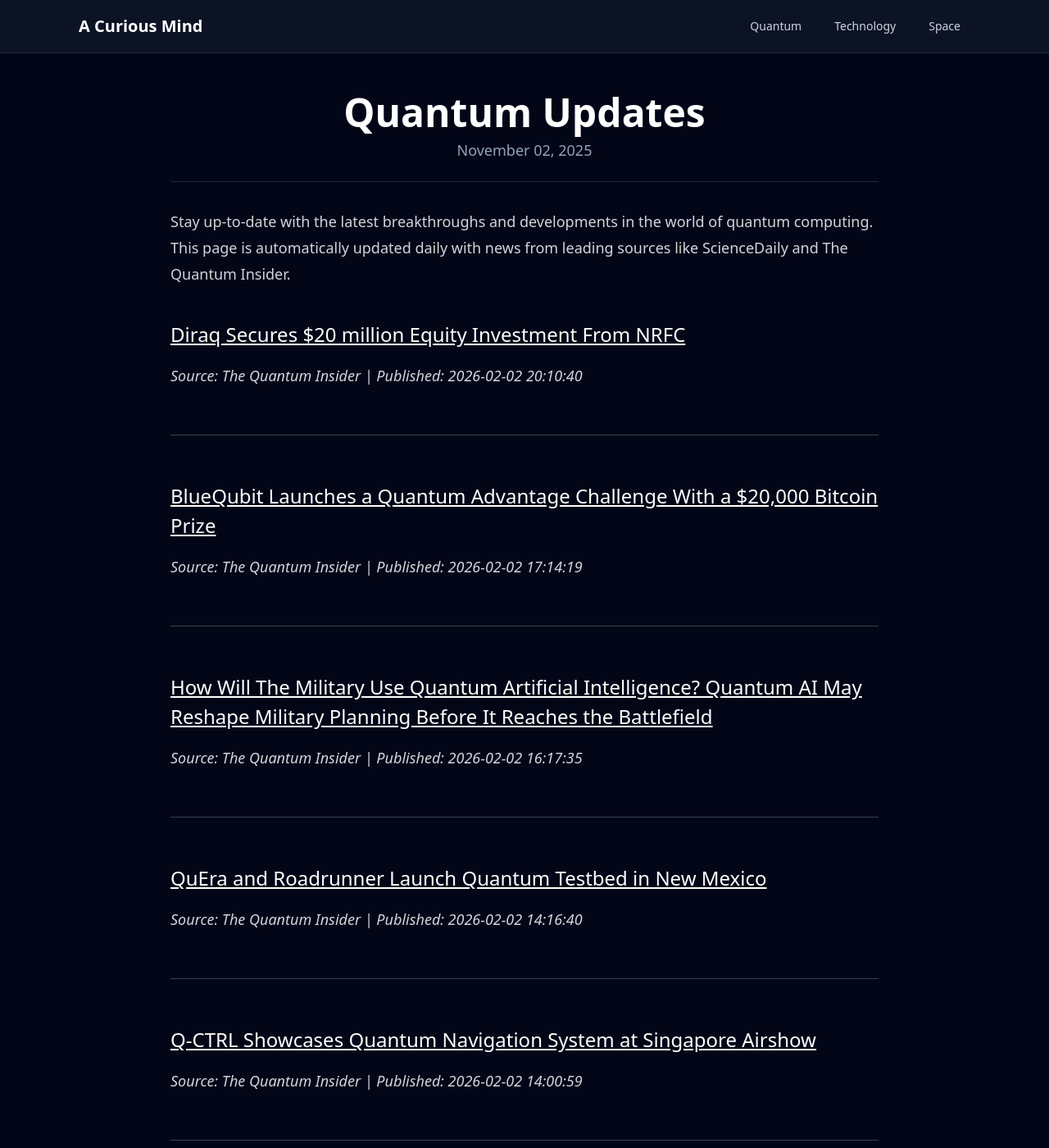
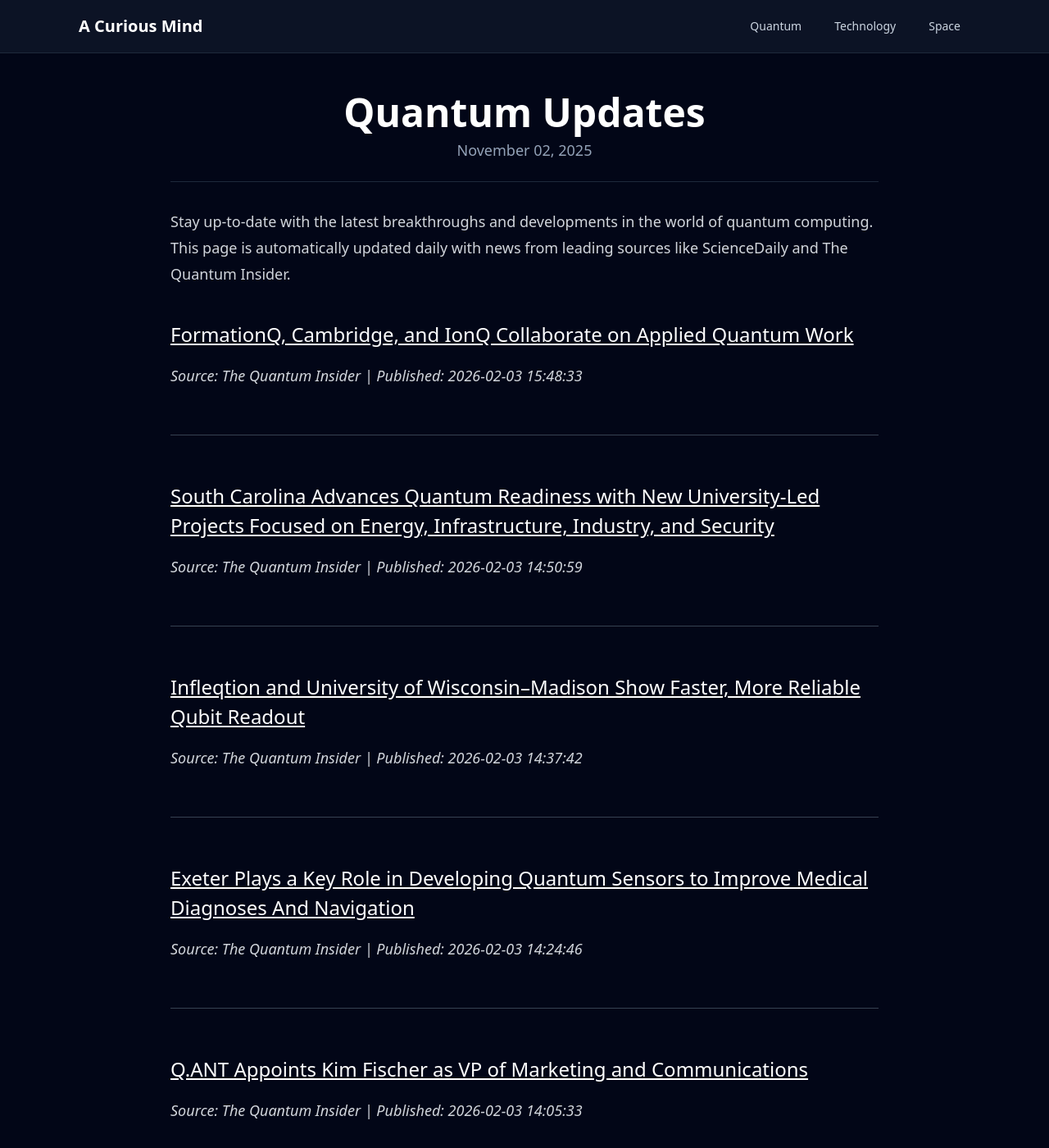
Before and after one commit to onehl7/onehl7.github.io, a Jekyll site: the page built from _posts/2025-11-02-quantum-updates.md, in a window 1280 px wide and 1400 px high. Shown: the whole window at 82% size. Built offline with Jekyll 4.4.1, drawn with Linux system fonts in a browser that asks for light colours; nearby versions of some CDN libraries.

Commit message:
Update quantum news data

```diff
--- a/_data/quantum_news.json
+++ b/_data/quantum_news.json
@@ -1,33 +1,33 @@
 [
   {
     "source": "The Quantum Insider",
-    "title": "Diraq Secures $20 million Equity Investment From NRFC",
-    "link": "https://thequantuminsider.com/2026/02/02/diraq-secures-20-million-equity-investment-from-nrfc/",
-    "published": "2026-02-02 20:10:40"
+    "title": "FormationQ, Cambridge, and IonQ Collaborate on Applied Quantum Work",
+    "link": "https://thequantuminsider.com/2026/02/03/formationq-ionq-cambridge-quantum-collaboration/",
+    "published": "2026-02-03 15:48:33"
   },
   {
     "source": "The Quantum Insider",
-    "title": "BlueQubit Launches a Quantum Advantage Challenge With a $20,000 Bitcoin Prize",
-    "link": "https://thequantuminsider.com/2026/02/02/bluequbit-launches-a-quantum-advantage-challenge-with-a-20000-bitcoin-prize/",
-    "published": "2026-02-02 17:14:19"
+    "title": "South Carolina Advances Quantum Readiness with New University-Led Projects Focused on Energy, Infrastructure, Industry, and Security",
+    "link": "https://thequantuminsider.com/2026/02/03/south-carolina-advances-quantum-readiness-with-new-university-led-projects-focused-on-energy-infrastructure-industry-and-security/",
+    "published": "2026-02-03 14:50:59"
   },
   {
     "source": "The Quantum Insider",
-    "title": "How Will The Military Use Quantum Artificial Intelligence? Quantum AI  May Reshape Military Planning Before It Reaches the Battlefield",
-    "link": "https://thequantuminsider.com/2026/02/02/how-will-the-military-use-quantum-artificial-intelligence-quantum-ai-may-reshape-military-planning-before-it-reaches-the-battlefield/",
-    "published": "2026-02-02 16:17:35"
+    "title": "Infleqtion and University of Wisconsin\u2013Madison Show Faster, More Reliable Qubit Readout",
+    "link": "https://thequantuminsider.com/2026/02/03/infleqtion-and-university-of-wisconsin-madison-show-faster-more-reliable-qubit-readout/",
+    "published": "2026-02-03 14:37:42"
   },
   {
     "source": "The Quantum Insider",
-    "title": "QuEra and Roadrunner Launch Quantum Testbed in New Mexico",
-    "link": "https://thequantuminsider.com/2026/02/02/quera-roadrunner-quantum-testbed-new-mexico/",
-    "published": "2026-02-02 14:16:40"
+    "title": "Exeter Plays a  Key Role in Developing Quantum Sensors to Improve Medical Diagnoses And Navigation",
+    "link": "https://thequantuminsider.com/2026/02/03/exeter-plays-a-key-role-in-developing-quantum-sensors-to-improve-medical-diagnoses-and-navigation/",
+    "published": "2026-02-03 14:24:46"
   },
   {
     "source": "The Quantum Insider",
-    "title": "Q-CTRL Showcases Quantum Navigation System at Singapore Airshow",
-    "link": "https://thequantuminsider.com/2026/02/02/q-ctrl-quantum-navigation-singapore-airshow/",
-    "published": "2026-02-02 14:00:59"
+    "title": "Q.ANT Appoints Kim Fischer as VP of Marketing and Communications",
+    "link": "https://thequantuminsider.com/2026/02/03/q-ant-appoints-kim-fischer-vp-marketing/",
+    "published": "2026-02-03 14:05:33"
   },
   {
     "source": "ScienceDaily (Quantum Computing)",
```
